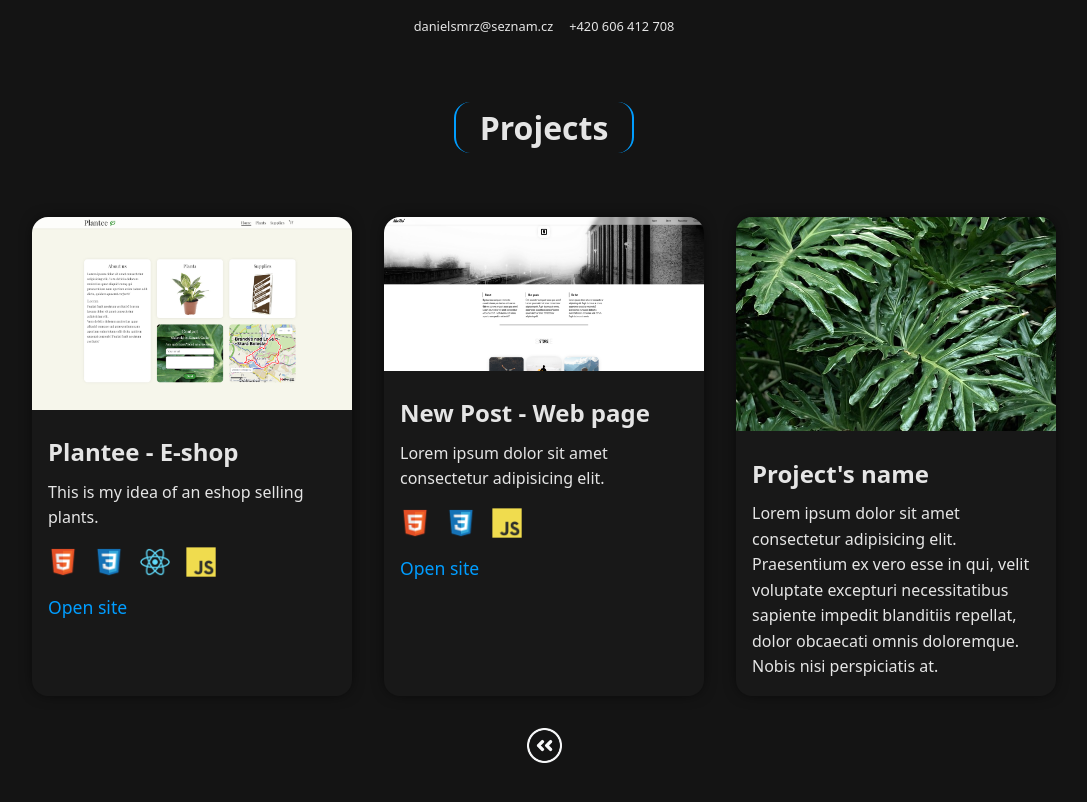
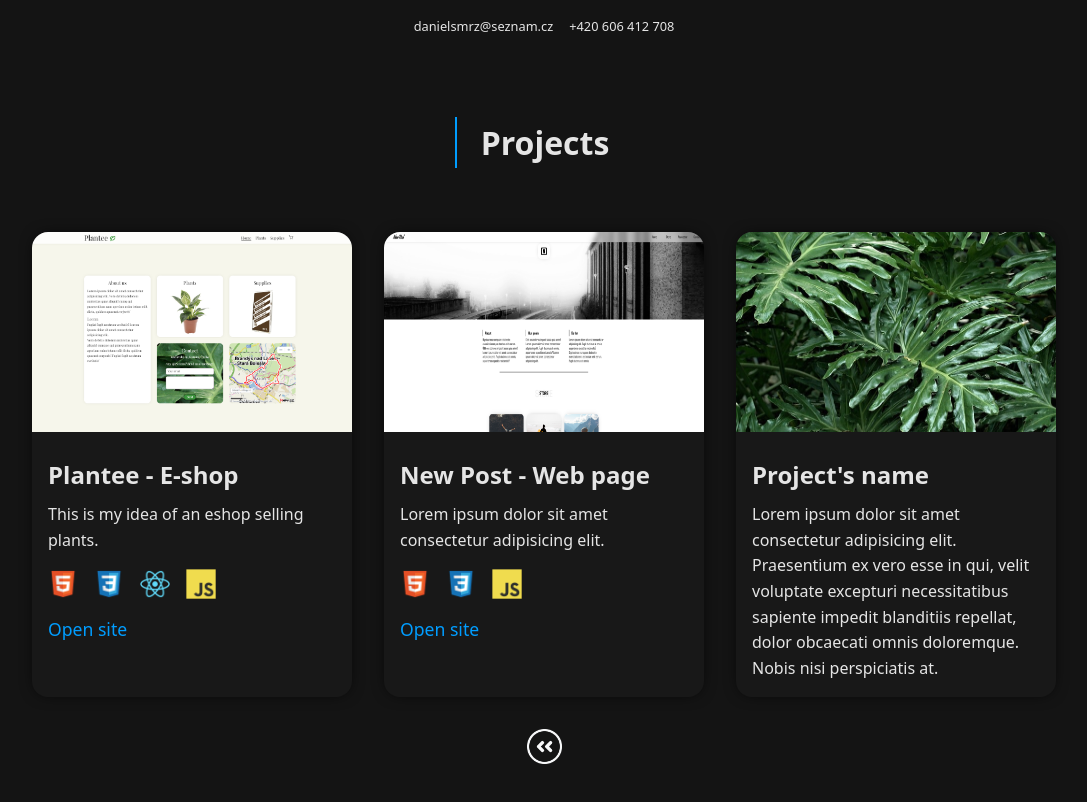
Before and after one commit to DanielSmrz4/Portfolio-landing-page, a plain HTML site: page projects.html in a window 1280 px wide. Shown: the whole page, without its empty margins (96-1183 px from the left). Drawn offline with Linux system fonts and the light colour scheme.

Commit message:
code-cleaning

```diff
--- a/projects.html
+++ b/projects.html
@@ -44,7 +44,7 @@
                 <div class="one-project-text">
                     <h2>New Post -  Web page</h2>
                     <p>Lorem ipsum dolor sit amet consectetur adipisicing elit.</p>
-                    <div class="tech-stack gap">
+                    <div class="tech-stack">
                         <img src="./images/tech_stack/html.png" alt="">
                         <img src="./images/tech_stack/css.png" alt="">
                         <img src="./images/tech_stack/js.png" alt="">
--- a/style.css
+++ b/style.css
@@ -1,4 +1,6 @@
-* {
+*,
+*::before,
+*::after {
     margin: 0;
     padding: 0;
     box-sizing: border-box;
@@ -23,9 +25,13 @@ body {
     color: #e5e5e5;
 }
 
-/* MAIN PAGE */
 
-/* Contact */
+
+/*** MAIN PAGE ***/
+
+
+/** Contact **/
+
 .contact {
     padding: 1rem;
     font-size: .8rem;
@@ -43,13 +49,17 @@ body {
 
 .contact a:hover {
     color: #b4b4b4;
-    /* text-decoration: underline; */
 }
 
-/* Layout, profile picture */
+.contact a:active {
+    color: #b4b4b4;
+}
+
+
+/** Layout, profile picture **/
+
 main {
     min-height: 94vh;
-
     display: flex;
     justify-content: center;
     align-items: center;
@@ -66,7 +76,7 @@ main {
     animation: border-motion-2 infinite linear 4s;
 }
 
-.avatar img {
+.avatar > img {
     width: 150px;
     height: 150px;
     border-radius: 50%;
@@ -76,7 +86,8 @@ main {
     animation: border-motion infinite linear 4s;
 }
 
-/* Main heading */
+/** Main heading **/
+
 h1 {
     text-align: center;
     padding-inline: 1.5rem;
@@ -87,12 +98,8 @@ h1 {
     color: var(--main-clr);
 }
 
-/* #add-decoration {
-    text-decoration: underline var(--main-clr) 2px;
-    text-underline-offset: 9px;
-} */
+/** Sections - About, Projects, Tech stack **/
 
-/* Sections - About, Projects, Tech stack */
 .sections {
     padding-inline: 1.5rem;
     max-width: 65em;
@@ -144,21 +151,19 @@ h2 {
 }
 
 
-/* PROJECTS PAGE */
+
+/*** PROJECTS PAGE ***/
+
+
+/** Title **/
 
 #projects-heading {
-    margin-block: 3rem 2rem;
-
-    border-left: solid 2.5px var(--main-clr);
-    border-right: solid 2.5px var(--main-clr);
-
-    border-bottom-right-radius: 1rem;
-    border-top-left-radius: 1rem;
-    border-top-right-radius: 1rem;
-    border-bottom-left-radius: 1rem;
+    margin-block: 4rem 2rem;
+    border-left: solid 2px var(--main-clr);
 }
 
-/* All projects */
+/** Projects **/
+
 .all-projects {
     padding-inline: 1.5rem;
 
@@ -183,8 +188,8 @@ h2 {
     padding: 1rem;
 }
 
-.gap {
-    margin-block: 1rem;
+.tech-stack {
+    padding-block: 1rem;
 }
 
 .project-link {
@@ -194,15 +199,20 @@ h2 {
 }
 
 .project-link:hover {
-    color: var(--secondary-clr);
+    color: #fff;
 }
 
-/* .image-wraper img {
+.project-link:active {
+    color: #fff;
+}
+
+.image-wraper img {
     width: 100%;
-    height: 230px;
-} */
+    height: 200px;
+}
 
-/* previous page button */
+/** previous page button **/
+
 .previous-page {
     margin-block-end: 2rem;
 }
--- a/styles/keyframes.css
+++ b/styles/keyframes.css
@@ -10,6 +10,7 @@
     }
 }
 
+
 @keyframes border-motion-2 {
     25% {
         border-radius: 50% 45% 45% 40%;
```
Also changed, not shown: index.html (+2 -6 lines).
